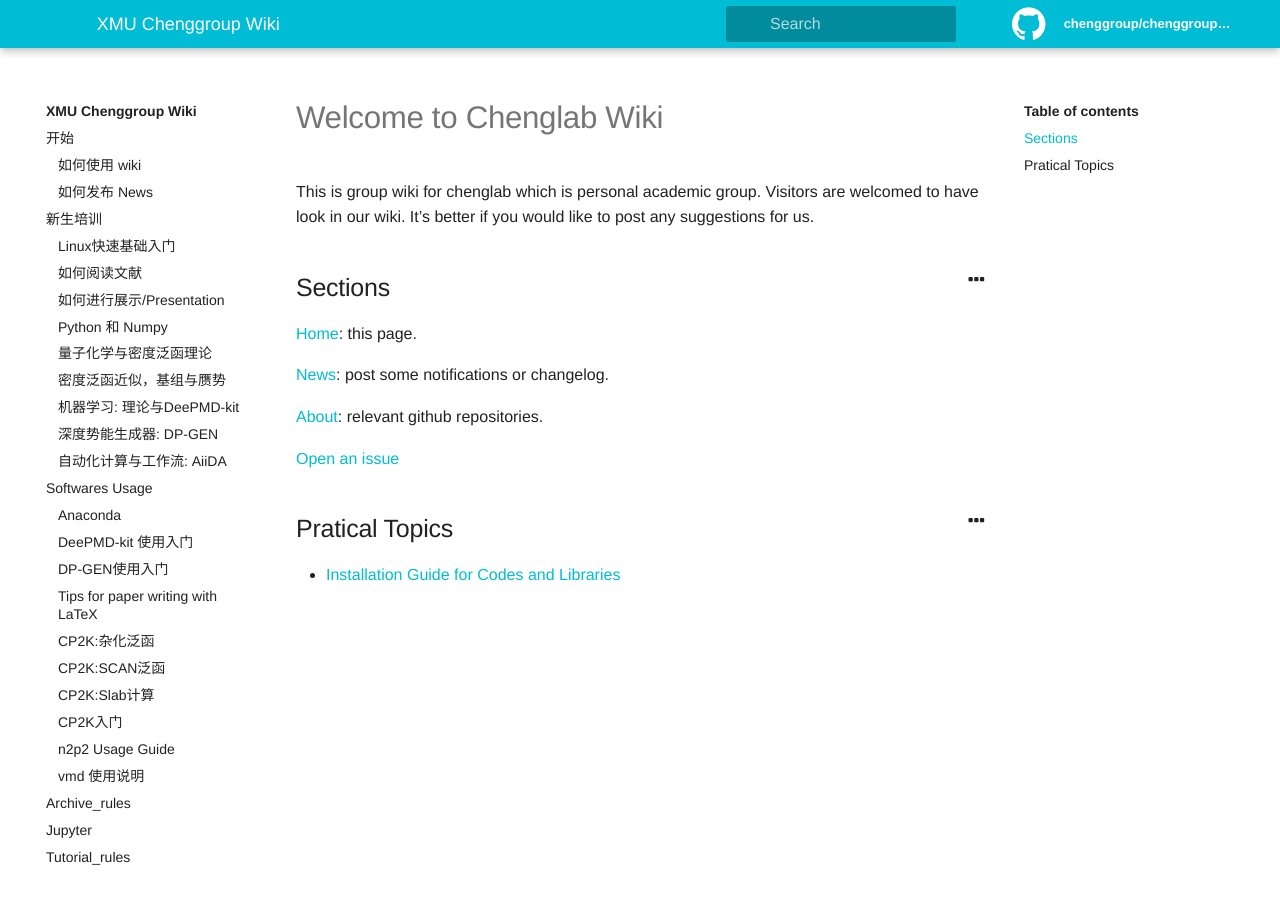
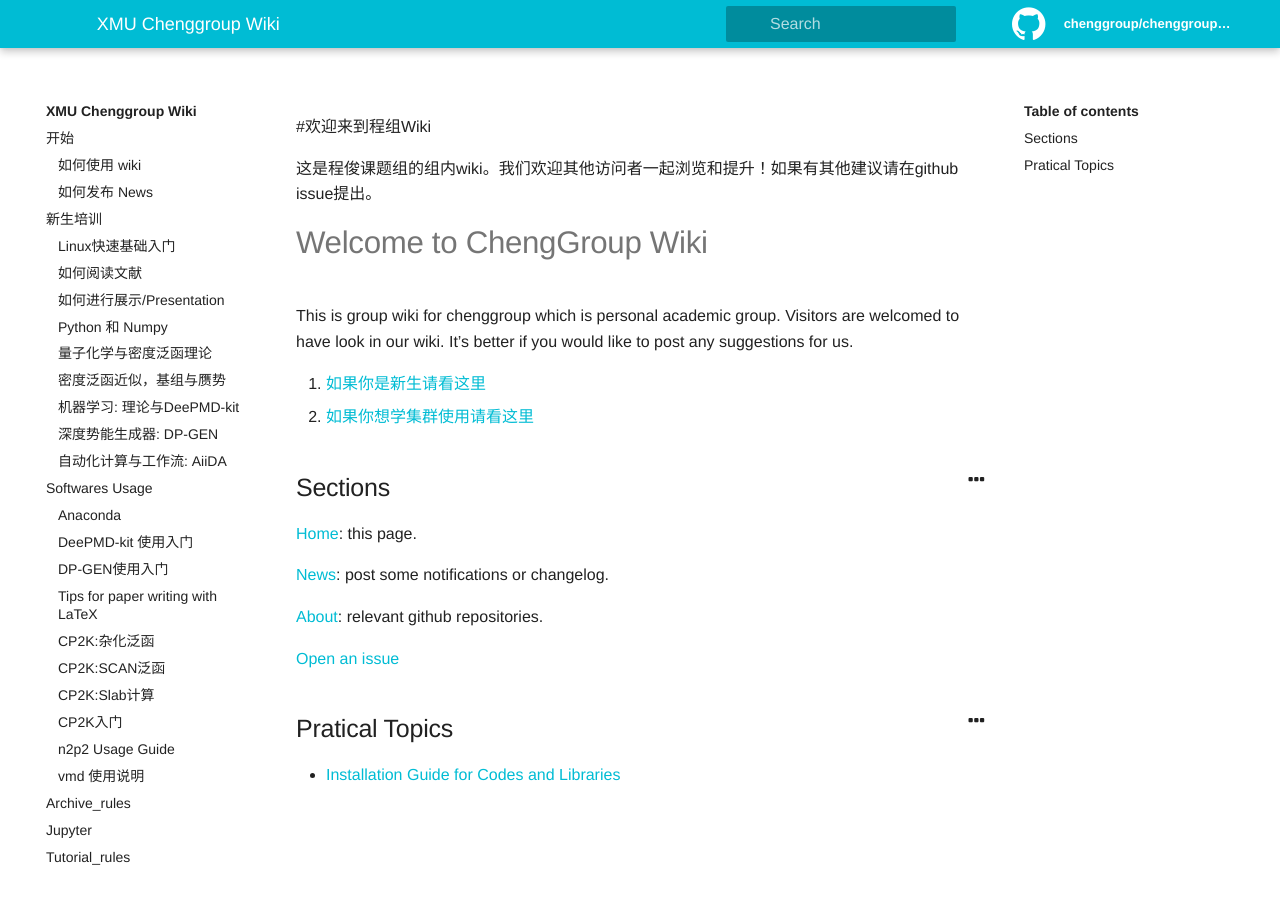
Before and after one commit to chenggroup/chenggroup.github.io, a Jekyll site: the page built from pages/index.md, in a window 1280 px wide and 900 px high. Built offline with Jekyll 4.4.1, drawn with Linux system fonts in a browser that asks for light colours.

Commit message:
welcome page chagne

```diff
--- a/pages/index.md
+++ b/pages/index.md
@@ -4,9 +4,16 @@ title: Welcome to Chenglab Wiki
 permalink: /
 ---
 
-# Welcome to Chenglab Wiki
+#欢迎来到程组Wiki
 
-This is group wiki for chenglab which is personal academic group. Visitors are welcomed to have look in our wiki. It's better if you would like to post any suggestions for us.
+这是程俊课题组的组内wiki。我们欢迎其他访问者一起浏览和提升！如果有其他建议请在github issue提出。
+
+# Welcome to ChengGroup Wiki
+
+This is group wiki for chenggroup which is personal academic group. Visitors are welcomed to have look in our wiki. It's better if you would like to post any suggestions for us.
+
+1. [如果你是新生请看这里]({{ site.baseurl }}/wiki/新生培训/linux)
+2. [如果你想学集群使用请看这里]({{ site.baseurl }}/wiki/集群使用/cluster_usage)
 
 ## Sections
 
```
